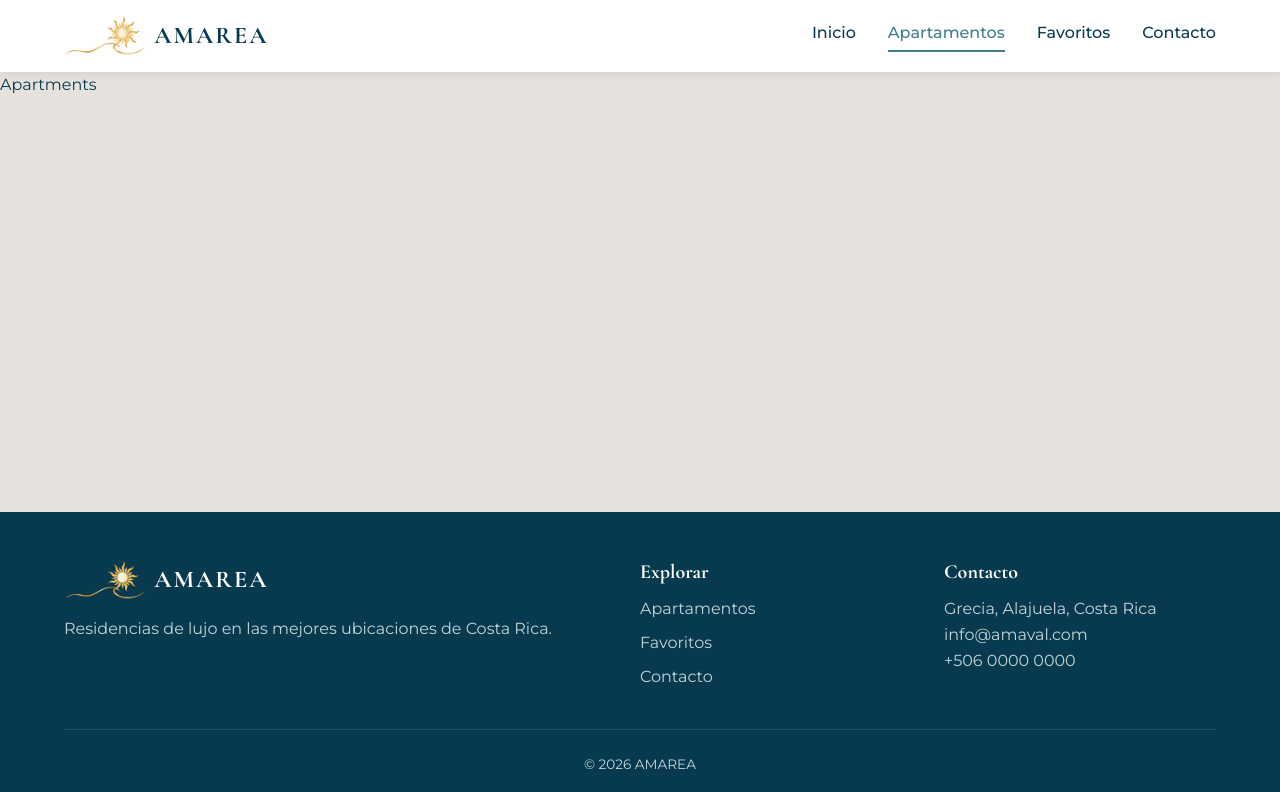
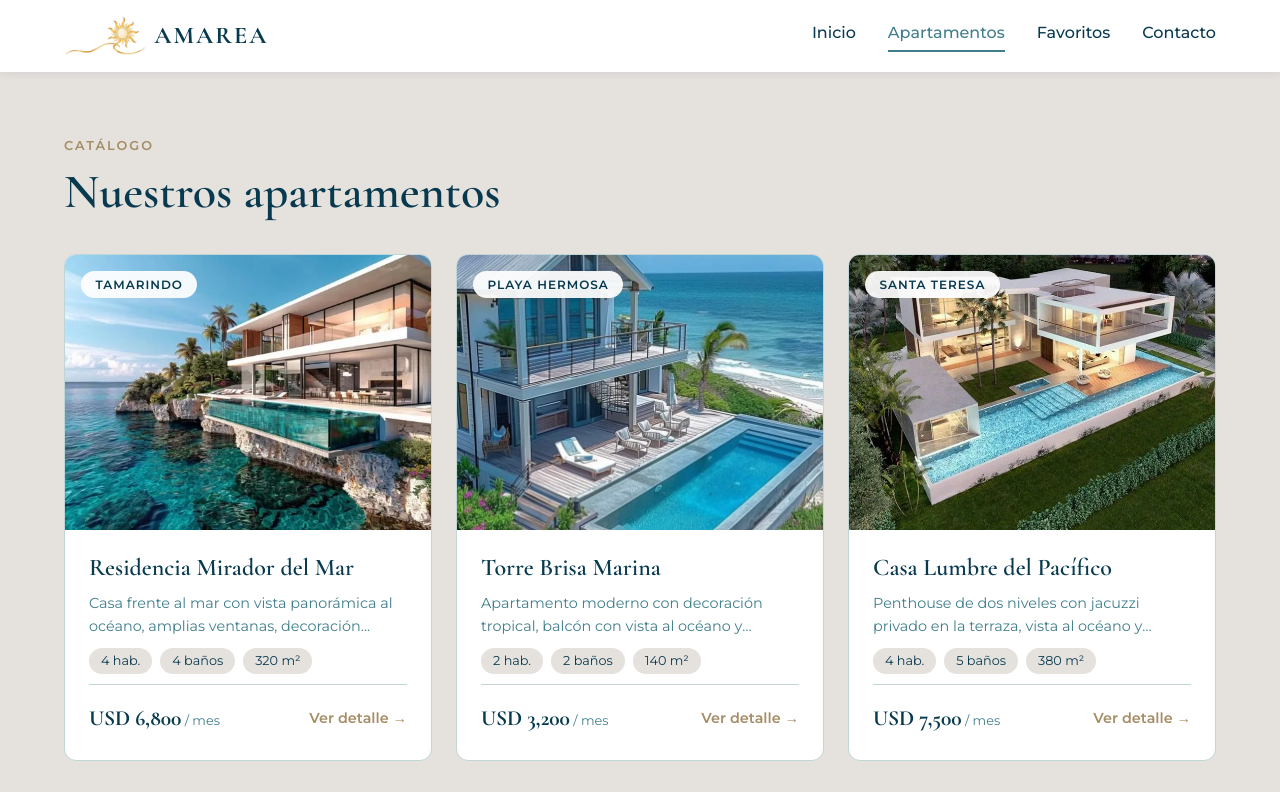
Before and after one commit to AngelyCastro/Proyecto-React, a React (Vite) app: page /apartamentos in a window 1280 px wide. Shown: the top 792 px of the page. Built offline with nearby package versions, Linux system fonts and the light colour scheme.

Commit message:
add ApartmentCard, ApartmentList and catalog page

```diff
--- a/src/features/apartments/components/ApartmentCard.tsx
+++ b/src/features/apartments/components/ApartmentCard.tsx
@@ -1,6 +1,50 @@
-const ApartmentCard = () => {
+import { Link } from "react-router-dom"
+import type { Apartment } from "../types/Apartment"
+import "../styles/ApartmentCard.css"
+
+interface ApartmentCardProps {
+  apartment: Apartment;
+}
+
+const ApartmentCard = ({ apartment }: ApartmentCardProps) => {
   return (
-    <div>ApartmentCard</div>
+    <article className="apartment-card">
+      <div className="apartment-card__media">
+        <img
+          className="apartment-card__image"
+          src={apartment.image}
+          alt={`Vista de ${apartment.name}`}
+          loading="lazy"
+        />
+
+        <span className="apartment-card__badge">{apartment.location}</span>
+
+        {/* Mandy aqui se pone el <FavoriteButton apartmentId={apartment.id} /> */}
+      </div>
+
+      <div className="apartment-card__body">
+        <h3 className="apartment-card__name">{apartment.name}</h3>
+
+        <p className="apartment-card__description">{apartment.description}</p>
+
+        <ul className="apartment-card__specs">
+          <li className="apartment-card__spec">{apartment.bedrooms} hab.</li>
+          <li className="apartment-card__spec">{apartment.bathrooms} baños</li>
+          <li className="apartment-card__spec">{apartment.area} m²</li>
+        </ul>
+
+        <div className="apartment-card__footer">
+          <p className="apartment-card__price">
+            USD {apartment.price.toLocaleString("en-US")}
+            <span className="apartment-card__period"> / mes</span>
+          </p>
+
+          <Link className="apartment-card__link" to={`/apartamentos/${apartment.id}`}>
+            Ver detalle <span aria-hidden="true">→</span>
+          </Link>
+        </div>
+      </div>
+    </article>
   )
 }
 
--- a/src/features/apartments/components/ApartmentList.tsx
+++ b/src/features/apartments/components/ApartmentList.tsx
@@ -1,6 +1,18 @@
-const ApartmentList = () => {
+import ApartmentCard from "./ApartmentCard"
+import type { Apartment } from "../types/Apartment"
+import "../styles/ApartmentList.css"
+
+interface ApartmentListProps {
+  apartments: Apartment[];
+}
+
+const ApartmentList = ({ apartments }: ApartmentListProps) => {
   return (
-    <div>ApartmentList</div>
+    <div className="apartment-list">
+      {apartments.map((apartment) => (
+        <ApartmentCard key={apartment.id} apartment={apartment} />
+      ))}
+    </div>
   )
 }
 
--- a/src/features/apartments/pages/Apartments.tsx
+++ b/src/features/apartments/pages/Apartments.tsx
@@ -1,6 +1,41 @@
+import { useApartments } from "../hooks/useApartments"
+import ApartmentList from "../components/ApartmentList"
+import Loader from "../../shared/components/Loader"
+import ErrorMessage from "../../shared/components/ErrorMessage"
+import EmptyState from "../../shared/components/EmptyState"
+import "../styles/Apartments.css"
+
 const Apartments = () => {
+  const { apartments, isLoading, error } = useApartments()
+
+  const renderContent = () => {
+    if (isLoading) return <Loader message="Cargando apartamentos..." />
+
+    if (error) {
+      return <ErrorMessage message={error} onRetry={() => window.location.reload()} />
+    }
+
+    if (apartments.length === 0) {
+      return (
+        <EmptyState
+          title="Aún no hay apartamentos"
+          message="Vuelve pronto, estamos preparando nuevas propiedades."
+        />
+      )
+    }
+
+    return <ApartmentList apartments={apartments} />
+  }
+
   return (
-    <div>Apartments</div>
+    <section className="apartments container">
+      <header className="apartments__header">
+        <p className="eyebrow">Catálogo</p>
+        <h1 className="apartments__title">Nuestros apartamentos</h1>
+      </header>
+
+      {renderContent()}
+    </section>
   )
 }
 
--- /dev/null
+++ b/src/features/apartments/styles/ApartmentCard.css
@@ -0,0 +1,116 @@
+.apartment-card {
+  display: flex;
+  flex-direction: column;
+  overflow: hidden;
+  border: 1px solid var(--color-soft);
+  border-radius: 12px;
+  background-color: #ffffff;
+  transition: border-color 0.3s, box-shadow 0.3s;
+}
+
+.apartment-card:hover {
+  border-color: var(--color-accent);
+  box-shadow: 0 14px 30px -18px rgba(8, 58, 79, 0.35);
+}
+
+/* Imagen y etiqueta en la misma celda: la etiqueta queda encima */
+.apartment-card__media {
+  display: grid;
+  background-color: var(--color-soft);
+}
+
+.apartment-card__media > * {
+  grid-area: 1 / 1;
+}
+
+.apartment-card__image {
+  aspect-ratio: 4 / 3;
+  object-fit: cover;
+}
+
+.apartment-card__badge {
+  align-self: start;
+  justify-self: start;
+  margin: 1rem;
+  padding: 0.25rem 0.9rem;
+  border-radius: 999px;
+  background-color: rgba(255, 255, 255, 0.92);
+  font-size: 0.75rem;
+  font-weight: 600;
+  letter-spacing: 1px;
+  text-transform: uppercase;
+}
+
+.apartment-card__body {
+  display: flex;
+  flex-direction: column;
+  flex-grow: 1;
+  gap: 0.6rem;
+  padding: 1.5rem;
+}
+
+.apartment-card__name {
+  font-size: 1.5rem;
+  font-weight: 600;
+}
+
+/* Corta la descripción en 2 líneas para que todas las tarjetas midan igual */
+.apartment-card__description {
+  display: -webkit-box;
+  overflow: hidden;
+  -webkit-line-clamp: 2;
+  -webkit-box-orient: vertical;
+  color: var(--color-secondary);
+  font-size: 0.9rem;
+}
+
+.apartment-card__specs {
+  display: flex;
+  flex-wrap: wrap;
+  gap: 0.5rem;
+  list-style: none;
+}
+
+.apartment-card__spec {
+  padding: 0.2rem 0.75rem;
+  border-radius: 999px;
+  background-color: var(--color-light);
+  font-size: 0.8rem;
+}
+
+/* Precio a la izquierda, enlace a la derecha */
+.apartment-card__footer {
+  display: flex;
+  justify-content: space-between;
+  align-items: center;
+  gap: 1rem;
+  margin-top: auto;
+  padding-top: 1rem;
+  border-top: 1px solid var(--color-soft);
+}
+
+.apartment-card__price {
+  font-family: var(--font-title);
+  font-size: 1.35rem;
+  font-weight: 700;
+}
+
+.apartment-card__period {
+  color: var(--color-secondary);
+  font-family: var(--font-body);
+  font-size: 0.8rem;
+  font-weight: 400;
+}
+
+.apartment-card__link {
+  color: var(--color-accent);
+  font-size: 0.9rem;
+  font-weight: 600;
+  white-space: nowrap;
+  transition: color 0.3s;
+}
+
+.apartment-card__link:hover,
+.apartment-card__link:focus-visible {
+  color: var(--color-primary);
+}
--- /dev/null
+++ b/src/features/apartments/styles/ApartmentList.css
@@ -0,0 +1,5 @@
+.apartment-list {
+  display: grid;
+  grid-template-columns: repeat(auto-fill, minmax(280px, 1fr));
+  gap: 2rem 1.5rem;
+}
--- /dev/null
+++ b/src/features/apartments/styles/Apartments.css
@@ -0,0 +1,32 @@
+.apartments {
+  display: flex;
+  flex-direction: column;
+  gap: 2rem;
+  padding: 3rem 0;
+}
+
+.apartments__header {
+  display: flex;
+  flex-direction: column;
+  gap: 0.5rem;
+}
+
+.apartments__title {
+  font-size: 2.2rem;
+  font-weight: 600;
+}
+
+.apartments__count {
+  color: var(--color-secondary);
+  font-size: 0.9rem;
+}
+
+@media (min-width: 768px) {
+  .apartments {
+    padding: 4rem 0;
+  }
+
+  .apartments__title {
+    font-size: 3rem;
+  }
+}
```
